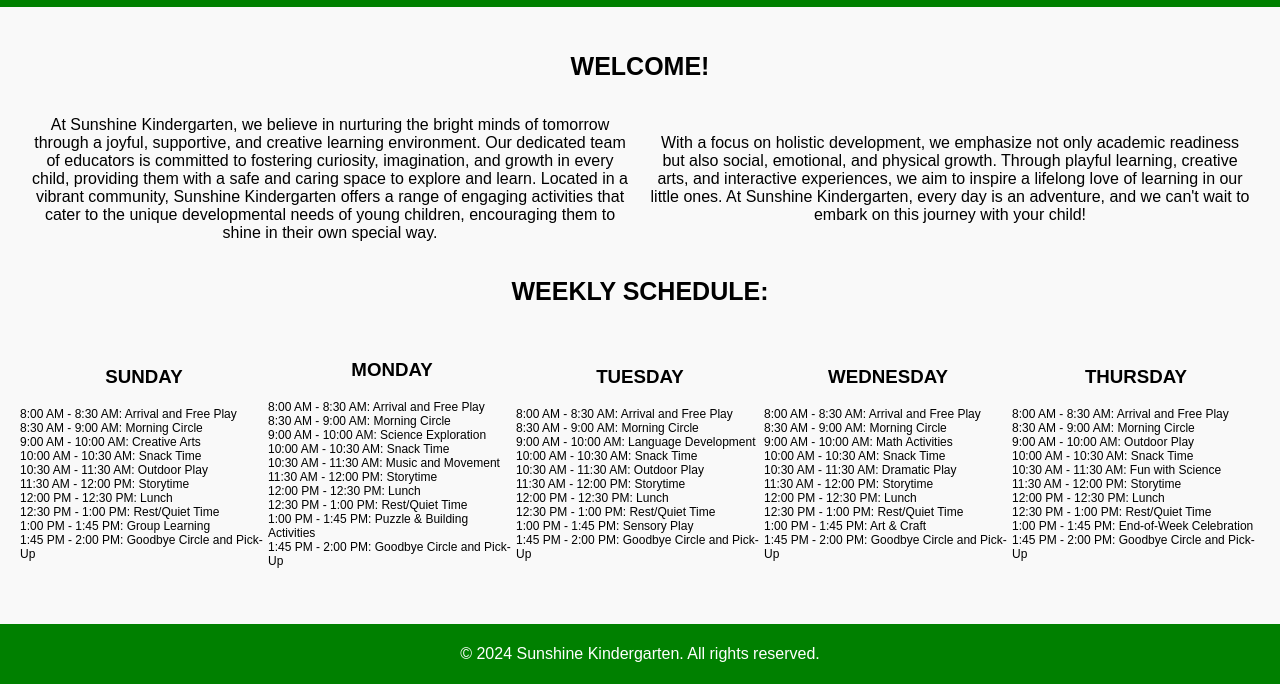
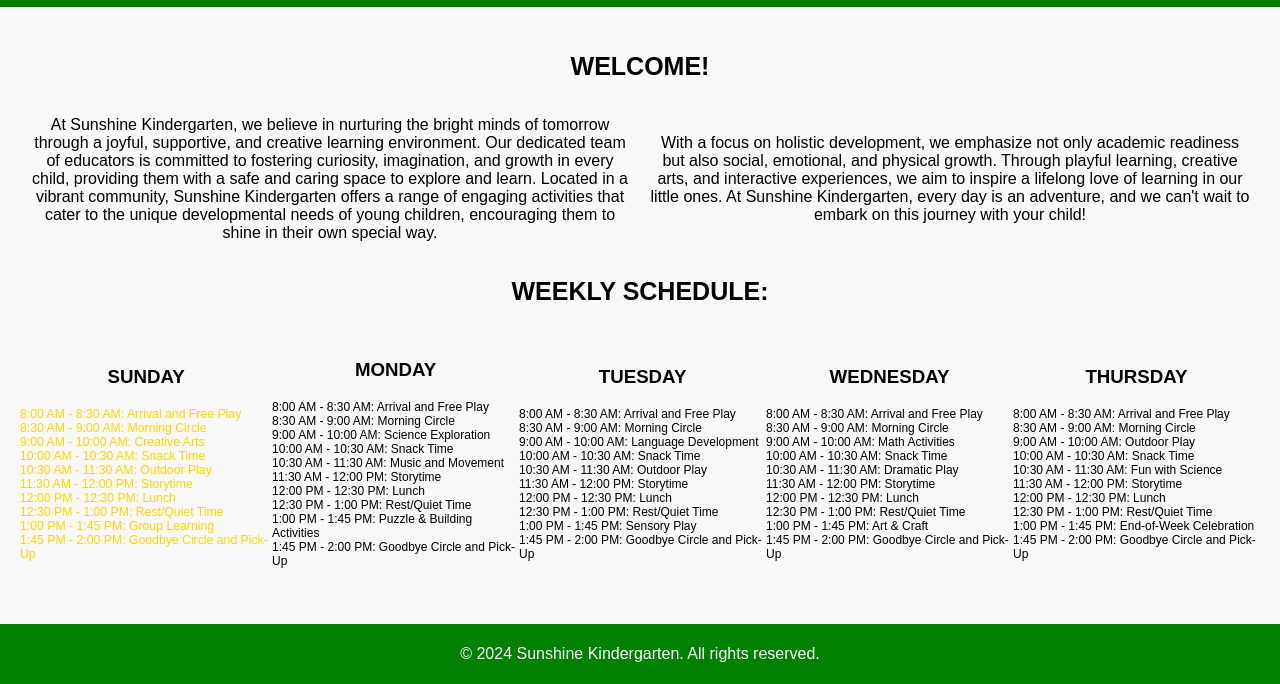
Before and after one commit to zasaeedd/assign1, a plain HTML site: page index.html in a window 1280 px wide. In both pictures the pointer is over the element 144 px from the left and 599 px from the top of the page. Shown: the part 116-800 px from the top of the page. Drawn offline with Linux system fonts and the light colour scheme.

Commit message:
Slight updates.

```diff
--- a/index.html
+++ b/index.html
@@ -43,7 +43,7 @@
         </div>
         <h3 id="weeklyTitle">WEEKLY SCHEDULE:</h3>
         <div class="weeklySchedule">
-            <div class="sunday">
+            <div class="days">
                 <h3 id="weekTitle">SUNDAY</h3>
                 <ul>
                     <li>8:00 AM - 8:30 AM: Arrival and Free Play</li>
@@ -58,7 +58,7 @@
                     <li>1:45 PM - 2:00 PM: Goodbye Circle and Pick-Up</li>
                 </ul>
             </div>
-            <div class="monday">
+            <div class="days">
                 <h3 id="weekTitle">MONDAY</h3>
                 <ul>
                     <li>8:00 AM - 8:30 AM: Arrival and Free Play</li>
@@ -73,7 +73,7 @@
                     <li>1:45 PM - 2:00 PM: Goodbye Circle and Pick-Up</li>
                 </ul>
             </div>
-            <div class="tuesday">
+            <div class="days">
                 <h3 id="weekTitle">TUESDAY</h3>
                 <ul>
                     <li>8:00 AM - 8:30 AM: Arrival and Free Play</li>
@@ -88,7 +88,7 @@
                     <li>1:45 PM - 2:00 PM: Goodbye Circle and Pick-Up</li>
                 </ul>
             </div>
-            <div class="wednesday">
+            <div class="days">
                 <h3 id="weekTitle">WEDNESDAY</h3>
                 <ul>
                     <li>8:00 AM - 8:30 AM: Arrival and Free Play</li>
@@ -103,7 +103,7 @@
                     <li>1:45 PM - 2:00 PM: Goodbye Circle and Pick-Up</li>
                 </ul>
             </div>
-            <div class="thursday">
+            <div class="days">
                 <h3 id="weekTitle">THURSDAY</h3>
                 <ul>
                     <li>8:00 AM - 8:30 AM: Arrival and Free Play</li>
@@ -121,6 +121,7 @@
         </div>
     </main>
 
+
     <footer>
         <p>&copy; 2024 Sunshine Kindergarten. All rights reserved.</p>
     </footer>
--- a/styles.css
+++ b/styles.css
@@ -82,6 +82,16 @@ main {
     transition-duration: 0.35s;
 }
 
+.days ul:hover {
+    font-size: 12.25px;
+    color: gold;
+    transition-duration: 1s;
+}
+
+.days ul:not(:hover) {
+    transition-duration: 1s;
+}
+
 /* Title hover effect */
 #headerTitle:hover {
     color: gold;
@@ -97,7 +107,7 @@ main {
 
 #welcome:hover {
     color: gold;
-    font-size: 30px;
+    font-size: 25.25px;
     transition-duration: 0.5s;
 }
 
@@ -109,7 +119,7 @@ main {
 
 #weeklyTitle:hover {
     color: gold;
-    font-size: 30px;
+    font-size: 25.25px;
     transition-duration: 0.5s;
 }
 
```
